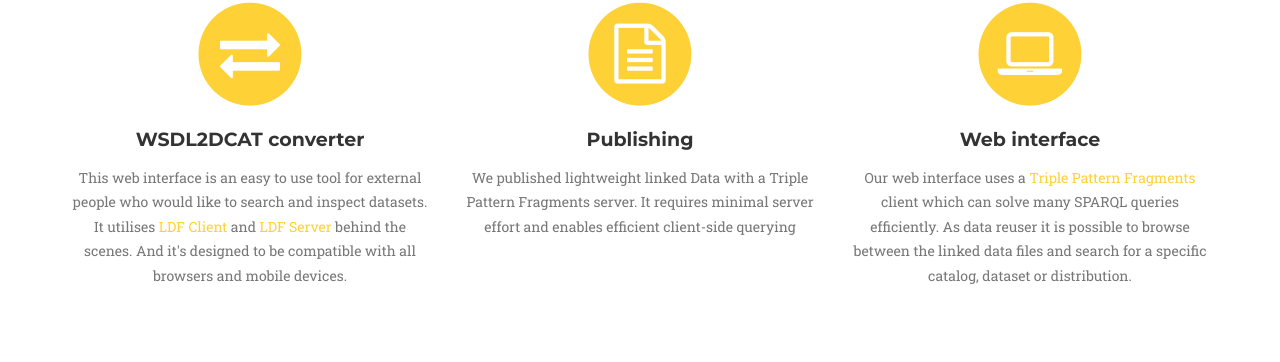
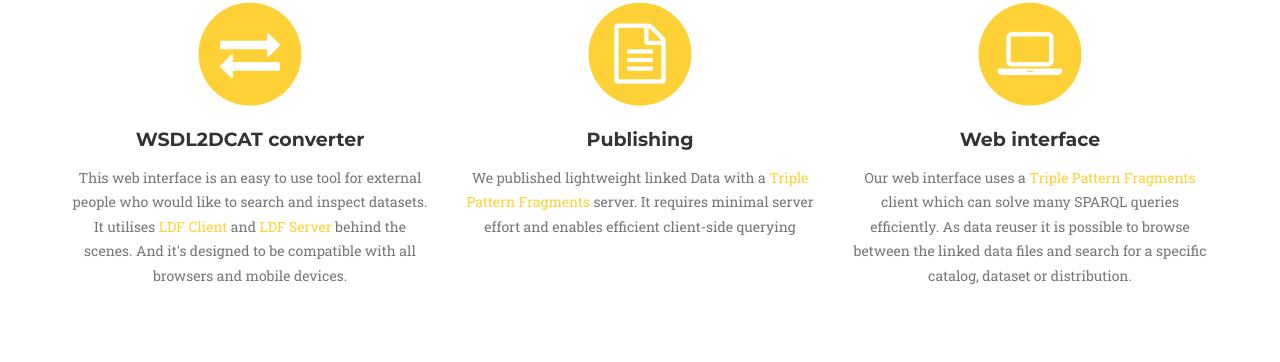
Before and after one commit to osoc16/webinterface-fedict, a Jekyll site: the page built from _posts/2014-07-17-project-3.markdown, in a window 1280 px wide and 900 px high, scrolled down 985 px. Shown: the part 92-454 px from the top of the window. Built offline with Jekyll 4.4.1, drawn with Linux system fonts in a browser that asks for light colours; some web fonts are replaced.

Commit message:
Changes github page

```diff
--- a/_includes/content.html
+++ b/_includes/content.html
@@ -25,7 +25,7 @@
                         <i class="fa fa-file-text-o fa-stack-1x fa-inverse"></i>
                     </span>
                     <h4 class="service-heading">Publishing</h4>
-                    <p class="text-muted">We published lightweight linked Data with a Triple Pattern Fragments server. It requires minimal server effort and enables efficient client-side querying</p>
+                    <p class="text-muted">We published lightweight linked Data with a <a href="http://linkeddatafragments.org/" target="_blank">Triple Pattern Fragments </a> server. It requires minimal server effort and enables efficient client-side querying</p>
                 </div>
                 <div class="col-md-4">
                     <span class="fa-stack fa-4x">
--- a/_includes/problems_solutions.html
+++ b/_includes/problems_solutions.html
@@ -98,10 +98,7 @@
 
                         <li class="timeline-inverted">
                             <div class="timeline-image">
-                                <a href="https://github.com/osoc16/WSDL2DCAT/pulls" target="_blank"> <h4>Be Part
-                                    <br>Of Our
-                                    <br>Story!</h4>
-                                    </a>
+                                <a href="https://github.com/osoc16/WSDL2DCAT/pulls" target="_blank"> <h4>Be Part<br>Of Our<br>Story!</h4></a>
                             </div>
                         </li>
                     </ul>
--- a/_posts/2014-07-17-project-3.markdown
+++ b/_posts/2014-07-17-project-3.markdown
@@ -10,5 +10,5 @@ alt: image-alt
 project-date: Juli 2016
 cont: Publishing linked data files
 category: Backend
-description: Publishing the linked data files to make them accessible for data consumers. The publishing has been done without the need for a single common schema that all data shares.
+description: Publishing the linked data files to make them accessible for data consumers. Developers can query linked data from multiple sources at once and combine it without the need for a single common schema that all data shares
 ---
```
